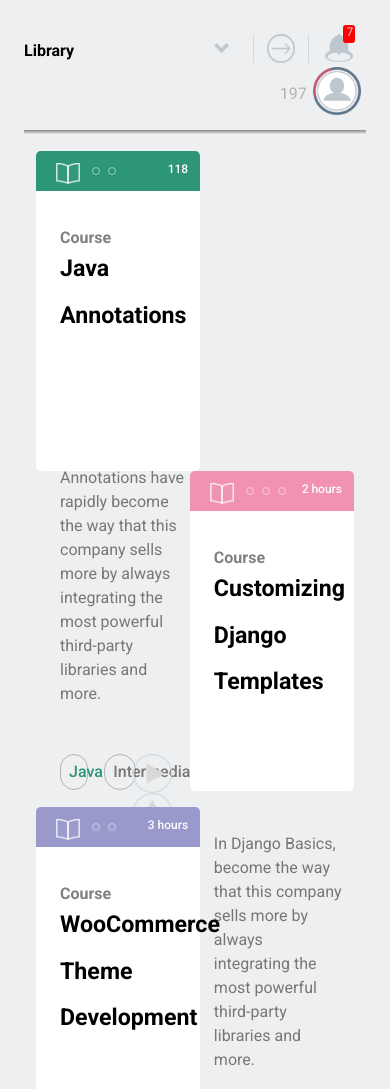
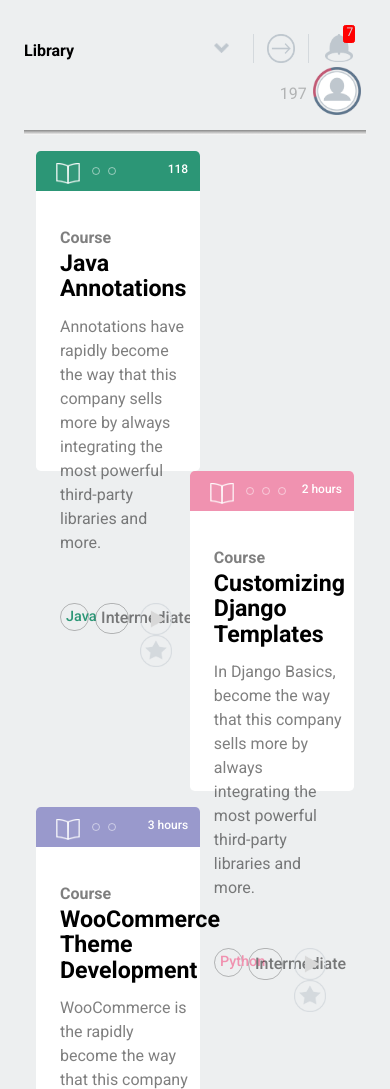
Before and after one commit to suzirubi/treehouse, a plain HTML site: page index.html in a window 390 px wide. Shown: the top 1089 px of the page. Drawn offline with Linux system fonts and the light colour scheme.

Commit message:
updated sass, checked responsiveness

```diff
--- a/scss/base/_base.scss
+++ b/scss/base/_base.scss
@@ -17,7 +17,8 @@ body {
 }
 
 h3 {
-  @include text(1.45em, 2em);
+  @include text(1.45em, 1.1em);
+  margin-top: 0.25em;
 }
 h5 {
   @include text(1em, 0.9em, $color: $color-shadow-50);
@@ -25,5 +26,5 @@ h5 {
 }
 p {
   @include text(1em, 1.5em, 400, $color-shadow-50);
-  margin: 08em 0 3em 0;
+  margin: 0.8em 0 3em 0;
 }
--- a/scss/base/_variables.scss
+++ b/scss/base/_variables.scss
@@ -56,4 +56,4 @@ $path-font: '../fonts';
 //Media Query breakpoints
 
 $brk-narrow : '(max-width: 768px)';
-$brk-wide: '(max-width: 1024px)';
+$brk-wide: '(max-width: 1050px)';
--- a/scss/layout/_containers.scss
+++ b/scss/layout/_containers.scss
@@ -13,7 +13,6 @@
   padding-top: 1em;
   clear: both;
 }
-
 .courseHeader {
   position: absolute;
   top: 0em;
@@ -92,6 +91,12 @@
   border-radius: 1.5em;
   padding: .5em;
   margin-right: 1em;
+  @media #{$brk-wide} {
+    padding: .35em;
+    margin-right: .35em;
+    width: 23%;
+    font-size: .9em;
+  }
 }
 .java {
   color: $lochinvar;
@@ -116,13 +121,21 @@
   padding: .5em;
   margin-right: .5em;
   text-align: center;
+  @media #{$brk-wide} {
+    padding: .35em;
+    margin-right: .35em;
+    width: 27%;
+  }
 }
 .arrowStar {
   float: right;
-  width: 25%;
+  width: 30%;
 }
 .arrowStar img {
   float: right;
   width: 2.45em;
   margin-right: 1em;
+  @media #{$brk-wide} {
+    width:2em;
+  }
 }
--- a/scss/layout/_extends.scss
+++ b/scss/layout/_extends.scss
@@ -0,0 +1,9 @@
+//Clearfix
+
+%clearfix {
+  &:after {
+  content: "";
+  display: table;
+  clear: both;
+  }
+}
```
Also changed, not shown: css/application.css, 1 other file.
